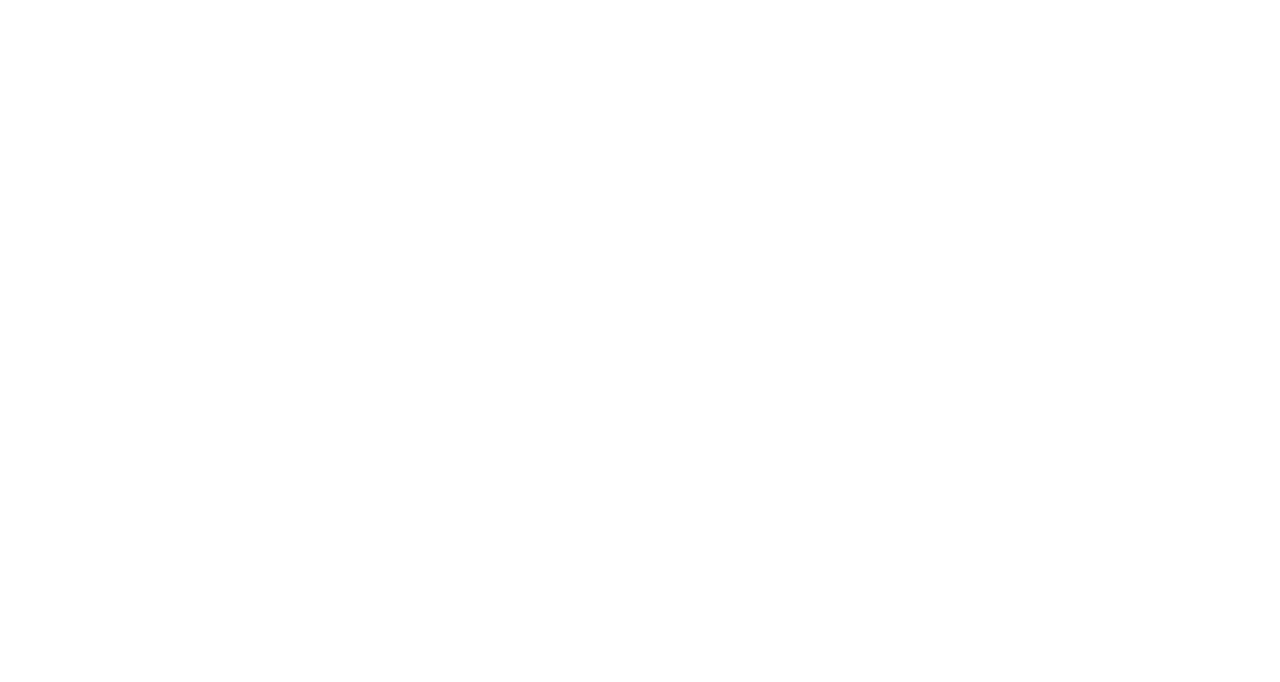
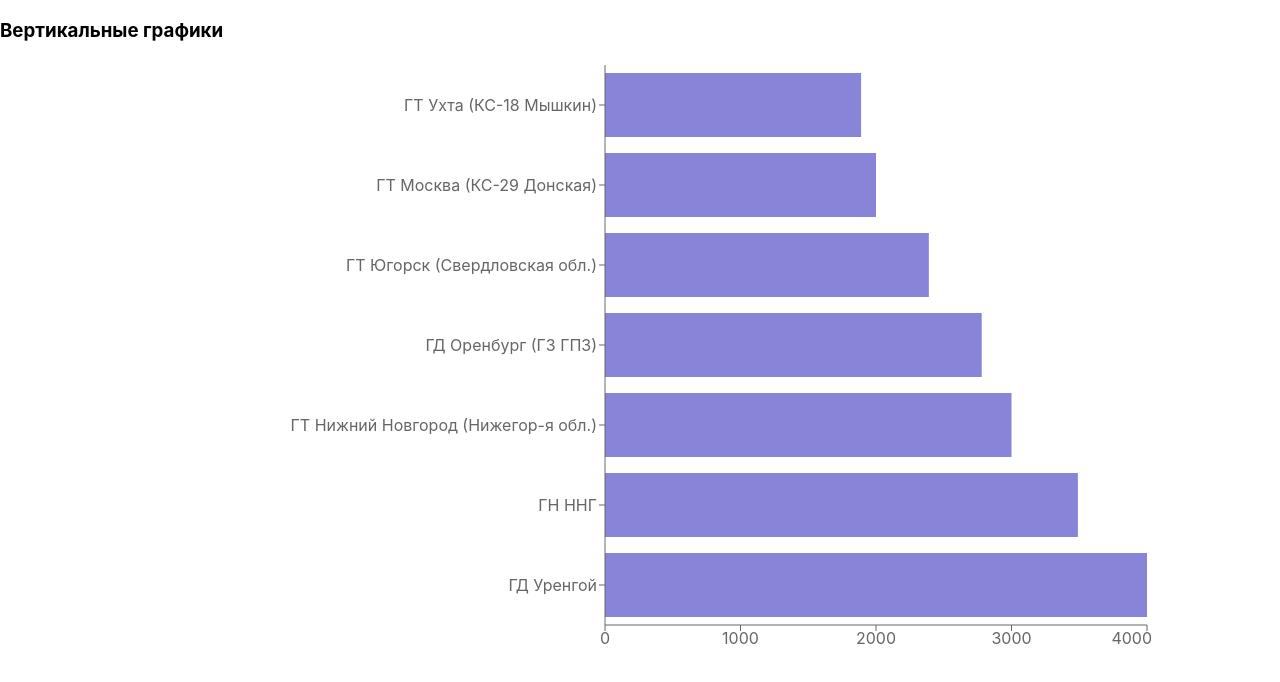
Before and after one commit to aiismres/charts2, a React (Create React App) app: page /chartvertbar in a window 1280 px wide. Before the commit this address had no page. Shown: the top 682 px of the page. Built offline with nearby package versions, Linux system fonts and the light colour scheme.

Commit message:
add ChartVertBar

```diff
--- a/src/App.tsx
+++ b/src/App.tsx
@@ -8,6 +8,7 @@
 import { ChartSummPage } from './ChartSummPage';
 import { ChartsGroupPage } from './ChartsGroupPage';
 import { DataLoadPage } from './DataLoadPage';
+import { ChartVertBar } from './ChartVertBar';
 
 function App() {
   if (!localStorage.chartDataCache) {
@@ -24,6 +25,7 @@
         <Route path='/chartsumm' element={<ChartSummPage />} />
         <Route path='/chartsgroup' element={<ChartsGroupPage />} />
         <Route path='/admin' element={<Admin />} />
+        <Route path='/chartvertbar' element={<ChartVertBar />} />
       </Routes>
     </BrowserRouter>
   );
--- /dev/null
+++ b/src/ChartVertBar/ChartVertBar.tsx
@@ -0,0 +1,74 @@
+import React from 'react';
+// import styles from './chartvertbar.css';
+import {
+  BarChart,
+  Bar,
+  Cell,
+  XAxis,
+  YAxis,
+  CartesianGrid,
+  Tooltip,
+  Legend,
+  ResponsiveContainer,
+} from 'recharts';
+
+export function ChartVertBar() {
+  data.sort((a, b) => a.uv - b.uv);
+  return (
+    <>
+      <h3>Вертикальные графики</h3>
+      <ResponsiveContainer width='90%' height={600}>
+        <BarChart width={1200} height={600} data={data} layout='vertical'>
+          <Bar dataKey='uv' fill='#8884d8' />
+          <XAxis type='number' />
+          <YAxis type='category' dataKey='name' width={600} />
+        </BarChart>
+      </ResponsiveContainer>
+    </>
+  );
+}
+
+const data = [
+  {
+    name: 'ГД Уренгой',
+    uv: 4000,
+    pv: 2400,
+    amt: 2400,
+  },
+  {
+    name: 'ГТ Нижний Новгород (Нижегор-я обл.)',
+    uv: 3000,
+    pv: 1398,
+    amt: 2210,
+  },
+  {
+    name: 'ГТ Москва (КС-29 Донская)',
+    uv: 2000,
+    pv: 9800,
+    amt: 2290,
+  },
+  {
+    name: 'ГД Оренбург (ГЗ ГПЗ)',
+    uv: 2780,
+    pv: 3908,
+    amt: 2000,
+  },
+  {
+    name: 'ГТ Ухта (КС-18 Мышкин)',
+    uv: 1890,
+    pv: 4800,
+    amt: 2181,
+  },
+  {
+    name: 'ГТ Югорск (Свердловская обл.)',
+    uv: 2390,
+    pv: 3800,
+    amt: 2500,
+  },
+  {
+    name: 'ГН ННГ',
+    uv: 3490,
+    pv: 4300,
+    amt: 2100,
+  },
+];
--- /dev/null
+++ b/src/ChartVertBar/index.ts
@@ -0,0 +1 @@
+export * from './ChartVertBar';
--- a/src/DataLoadPage/DataLoadPage.tsx
+++ b/src/DataLoadPage/DataLoadPage.tsx
@@ -70,6 +70,9 @@
         <li>
           <a href='/admin'>Админка</a>
         </li>
+        <li>
+          <a href='/chartvertbar'>Вертикальные</a>
+        </li>
       </ul>
     </>
   );
```
Also changed, not shown: src/ChartVertBar/chartvertbar.css (added).
